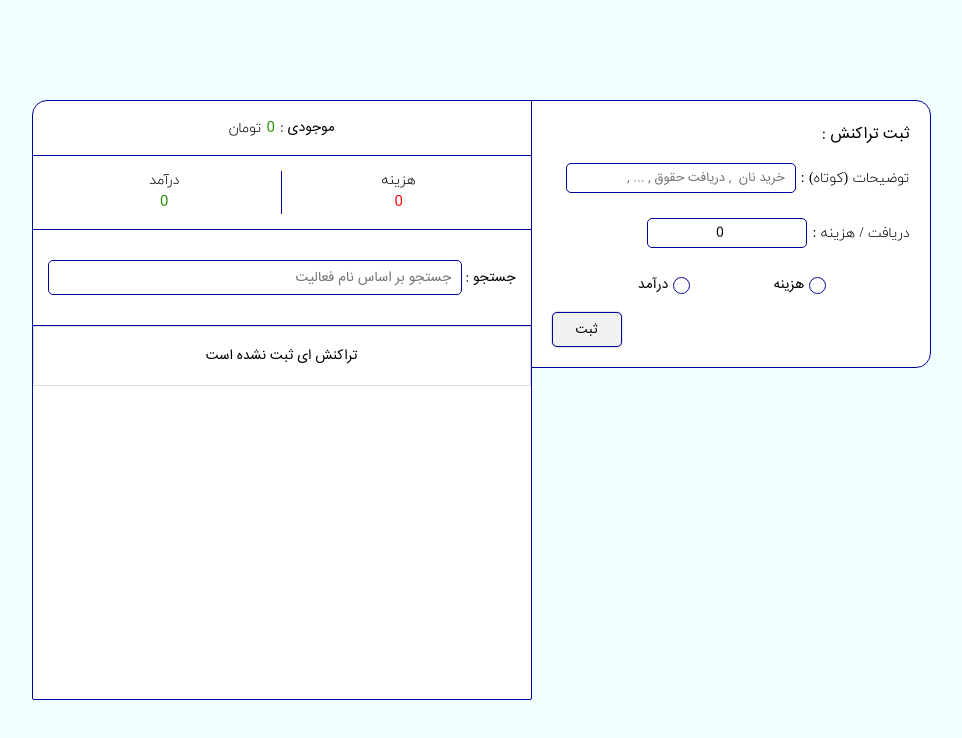
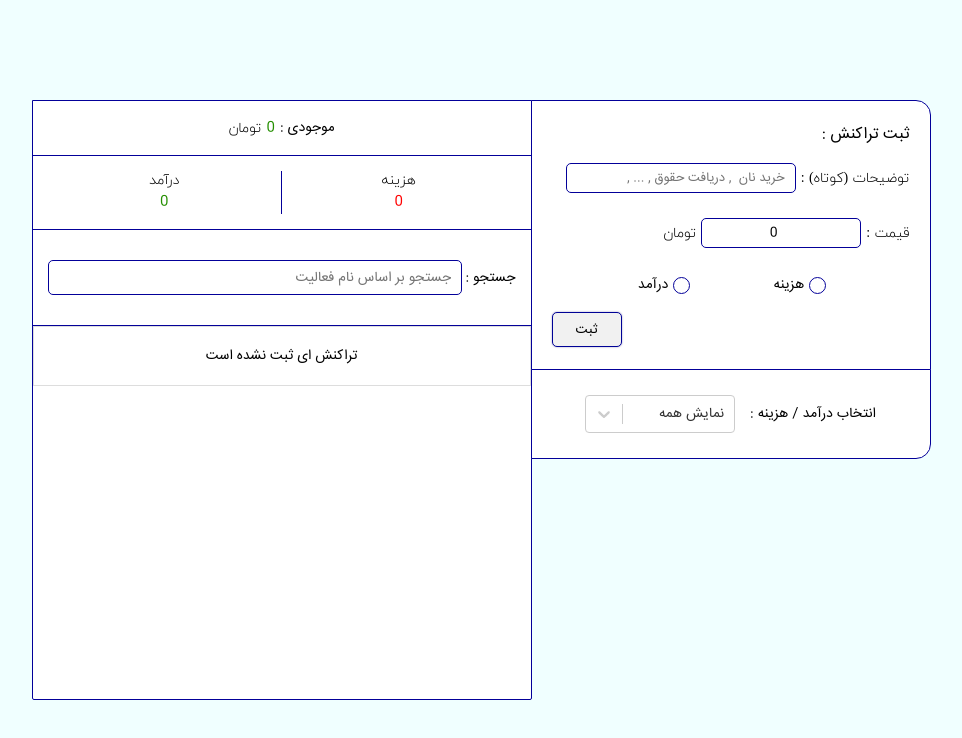
Before and after one commit to Ali-HSNZ/transaction_React, a React (Create React App) app: page / in a window 1280 px wide. Shown: the top 738 px of the page, without its empty margins (159-1121 px from the left). Built offline with nearby package versions, Linux system fonts and the light colour scheme.

Commit message:
#5 Fix Bug

```diff
--- a/src/Components/App/App.jsx
+++ b/src/Components/App/App.jsx
@@ -1,4 +1,5 @@
 import { useState , useEffect } from "react";
+import Sort from "../Sort/Sort";
 import AddTransaction from "../Transction/Add/AddTransaction";
 import ShowTransaction from "../Transction/Show/Showtransaction";
 import  Styles  from "./App.module.css";
@@ -41,8 +42,17 @@ const App = () => {
             const darAmad = findItem.price;
             setDarAmad(e => e - darAmad)
         }
+        SortItem('')
     }
 
+    const SortItem = (e)=> {
+        if(e === ""){
+            setFilterTransaction(transaction)
+        }else{
+            const items = transaction.filter(item => item.action.includes(e))
+            setFilterTransaction(items)
+        }
+    }
 
     useEffect(()=>{
 
@@ -63,8 +73,9 @@ const App = () => {
     return (
         <div className={Styles.parent}>
             <div className={Styles.parent_center}>
+
                 <ShowTransaction transaction={filterTransaction} deleteHandler={deleteHandler} Search ={Search} hazine = {hazine} darAmad={darAmad}/>
-                <AddTransaction addTransaction={addTransaction} />
+                <AddTransaction SortItem={SortItem} addTransaction={addTransaction} />
             </div>
         </div>
     );
--- /dev/null
+++ b/src/Components/Sort/Sort.jsx
@@ -0,0 +1,30 @@
+import Styles from './Sort.module.css'
+import Select from 'react-select'
+
+const Sort = ({SortItem}) => {
+
+    const options = [
+        { value: '', label: 'نمایش همه' },
+        { value: 'هزینه', label: 'هزینه' },
+        { value: 'درآمد', label: 'درآمد' }
+    ]
+
+    return (
+        // <select className={Styles.sort}>
+        //     <option>درآمد</option>
+        //     <option>هزینه</option>
+        // </select>
+
+       <div className={Styles.parent}>
+            <Select
+                className={Styles.sort}
+                options={options}
+                onChange= {e=> SortItem(e.value)}
+                defaultValue = { { value: '', label: 'نمایش همه' }}
+            />
+           <p dir='rtl'>انتخاب  درآمد / هزینه : </p>
+       </div>
+    );
+}
+
+export default Sort;
--- /dev/null
+++ b/src/Components/Sort/Sort.module.css
@@ -0,0 +1,25 @@
+.parent{
+    width: auto;
+    height: 90px;
+    display: flex;
+    justify-content: center;
+    align-items: center;
+    border:1px solid rgb(3, 0, 153);
+    border-radius: 0 0 15px 0;
+    background-color: white;
+    padding: 15px;
+    margin-left: -1px;
+    margin-top: -1px;
+}
+.parent p{
+    font-family: iransansweb;
+    font-size: 14px;
+    margin-left: 15px;
+}
+.sort{
+    width: 150px;
+    font-size: 14px;
+    font-family: iransansweb;
+    text-align: center;
+    direction: rtl;
+}
--- a/src/Components/Transction/Add/AddTransaction.jsx
+++ b/src/Components/Transction/Add/AddTransaction.jsx
@@ -1,6 +1,7 @@
 import { useState } from 'react';
+import Sort from '../../Sort/Sort';
 import Styles from './AddTransaction.module.css'
-const AddTransaction = ({addTransaction}) => {
+const AddTransaction = ({addTransaction , SortItem}) => {
 
 
     const [values , setValues] = useState({
@@ -44,7 +45,7 @@ const AddTransaction = ({addTransaction}) => {
 
 
     return (
-
+        <div>
         <form onSubmit={submitHandler} className={Styles.addTransaction}>
 
             <div className={Styles.group_title}><p dir='rtl'>ثبت تراکنش : </p></div>
@@ -62,6 +63,7 @@ const AddTransaction = ({addTransaction}) => {
             </div>
 
             <div className={Styles.group}>
+            <p dir='rtl' style={{marginRight:'5px'}}>تومان </p>
                 <input
                     type="number"
                     min={0}
@@ -72,7 +74,7 @@ const AddTransaction = ({addTransaction}) => {
                     placeholder='هزینه یا درآمد دریافتی'
                     style={{textAlign : 'center'}}
                 />
-                <p dir='rtl'>دریافت / هزینه : </p>
+                <p dir='rtl'>قیمت  : </p>
             </div>
 
             <div className={Styles.groupRadio}>
@@ -93,9 +95,12 @@ const AddTransaction = ({addTransaction}) => {
             </div>
 
             <button type='submit' className={Styles.submitBtn}>ثبت</button>
-        </form>
 
 
+
+        </form>
+        <Sort SortItem={SortItem}/>
+</div>
     );
 }
 
--- a/src/Components/Transction/Add/AddTransaction.module.css
+++ b/src/Components/Transction/Add/AddTransaction.module.css
@@ -2,9 +2,9 @@
 
 .addTransaction{
     width: 400px;
-    height: 100%;
+    height: 270px;
     background-color: rgb(255, 255, 255);
-    border-radius: 0 15px 15px 0 ;
+    border-radius: 0 15px 0 0 ;
     padding: 20px;
     margin-left: -1px;
     border:1px solid rgb(3, 0, 153);
--- a/src/Components/Transction/Show/ShowTransaction.module.css
+++ b/src/Components/Transction/Show/ShowTransaction.module.css
@@ -2,7 +2,7 @@
     width: 500px;
     height: 600px;
     background-color: rgb(255, 255, 255);
-    border-radius: 15px 0 2px 2px;
+    border-radius: 0 0 2px 2px;
 
     border: 1px solid rgb(3, 0, 153);
 
--- a/src/Components/Transction/Show/Showtransaction.jsx
+++ b/src/Components/Transction/Show/Showtransaction.jsx
@@ -1,7 +1,8 @@
+import Sort from "../../Sort/Sort";
 import  Styles  from "./ShowTransaction.module.css";
 
 
-const ShowTransaction = ({transaction , hazine , darAmad , Search , deleteHandler}) => {
+const ShowTransaction = ({transaction , hazine , darAmad , Search , deleteHandler , SortItem}) => {
 
     return (
         <div className={Styles.ShowTransaction}>
@@ -40,6 +41,7 @@ const ShowTransaction = ({transaction , hazine , darAmad , Search , deleteHandle
                     )
                 })}
 
+
                 {/* <div className={Styles.result}>داده ای موجود نیست</div> */}
             </div>
         </div>
```
